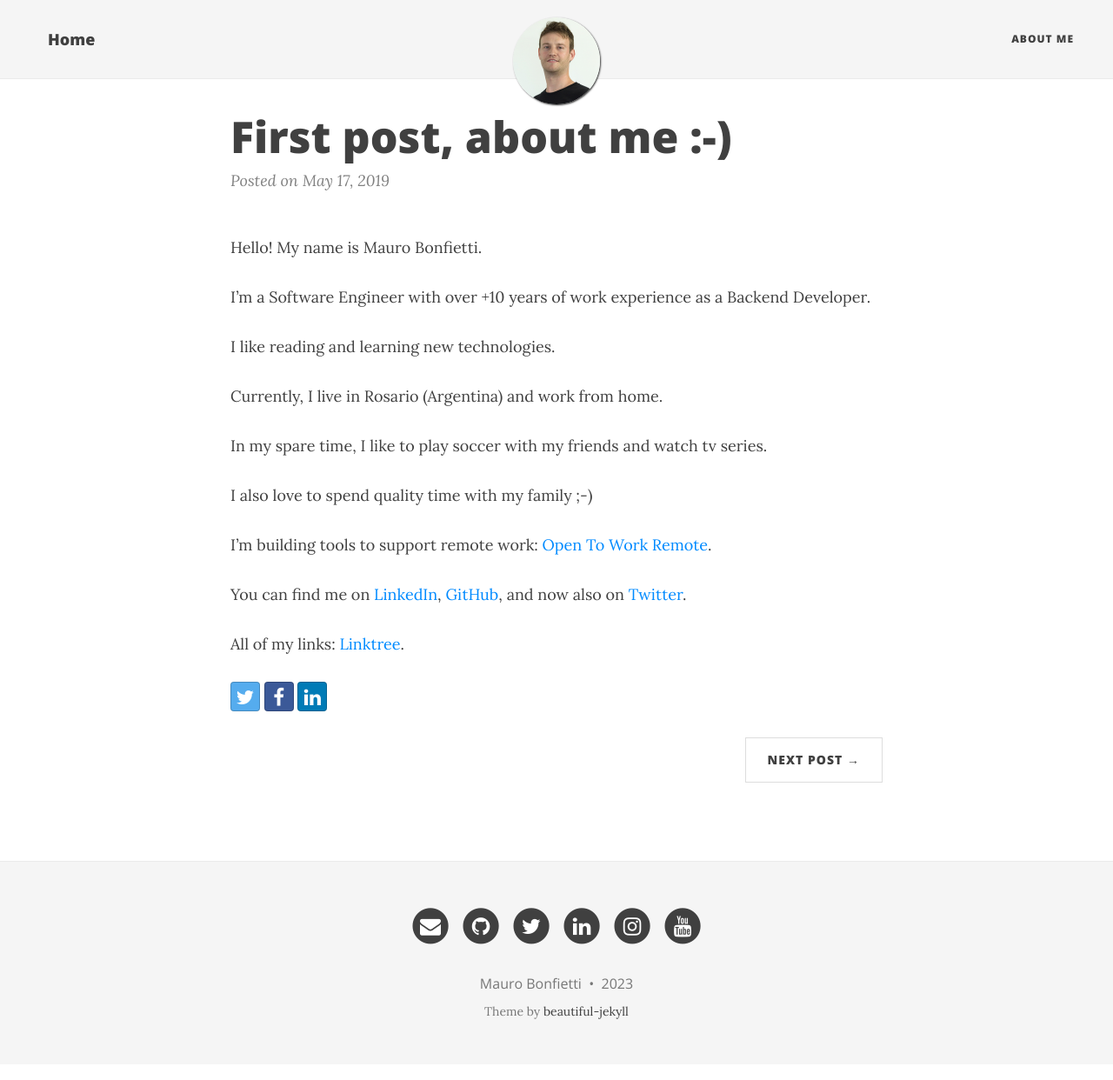
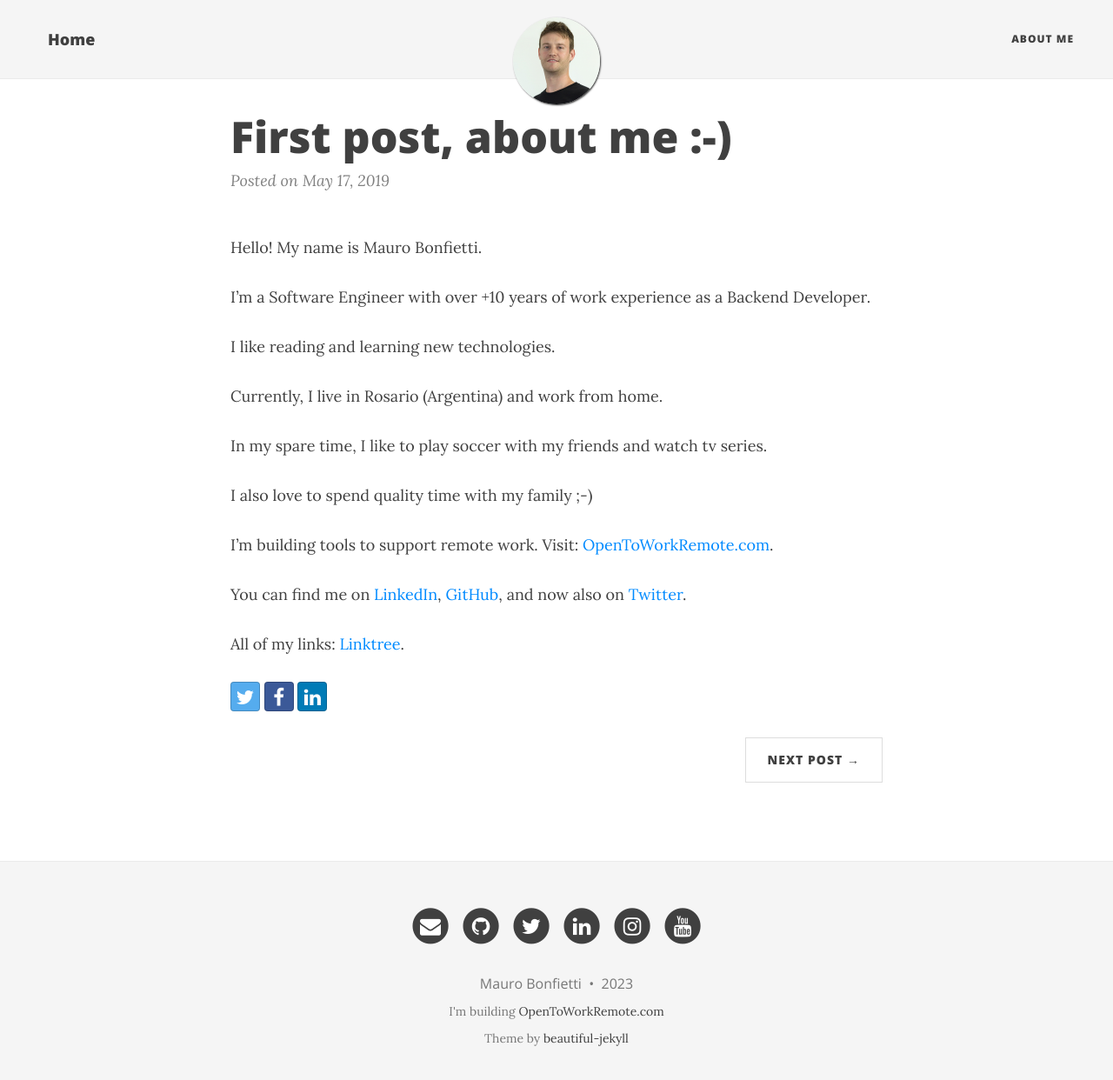
Before and after one commit to maurobonfietti/mauro.github.io, a Jekyll site: the page built from _posts/2019-05-17-first-post.md, in a window 1280 px wide and 1255 px high. Shown: the top 1242 px of the window at 87% size. Built offline with Jekyll 4.4.1, drawn with Linux system fonts in a browser that asks for light colours; nearby versions of some CDN libraries.

Commit message:
OpenToWorkRemote

```diff
--- a/_includes/footer.html
+++ b/_includes/footer.html
@@ -40,6 +40,10 @@
         {% endif %}
       {% endif%}
       </p>
+          <p class="theme-by text-muted">
+            I'm building
+            <a href="https://www.opentoworkremote.com/"> OpenToWorkRemote.com</a>
+          </p>
           <!-- Please don't remove this, keep my open source work credited :) -->
     <p class="theme-by text-muted">
       Theme by
--- a/_posts/2019-05-17-first-post.md
+++ b/_posts/2019-05-17-first-post.md
@@ -15,7 +15,7 @@ In my spare time, I like to play soccer with my friends and watch tv series.
 
 I also love to spend quality time with my family ;-)
 
-I'm building tools to support remote work: [Open To Work Remote](https://opentoworkremote.com).
+I'm building tools to support remote work. Visit: [OpenToWorkRemote.com](https://opentoworkremote.com).
 
 You can find me on [LinkedIn](https://www.linkedin.com/in/mauro-bonfietti/), [GitHub](https://github.com/maurobonfietti/), and now also on [Twitter](https://twitter.com/MauroBonfietti).
 
--- a/index.html
+++ b/index.html
@@ -1,7 +1,7 @@
 ---
 layout: page
 title: Hi, I'm Mauro
-subtitle: Building https://www.opentoworkremote.com
+subtitle: I'm building OpenToWorkRemote.com
 use-site-title: true
 ---
 
```
